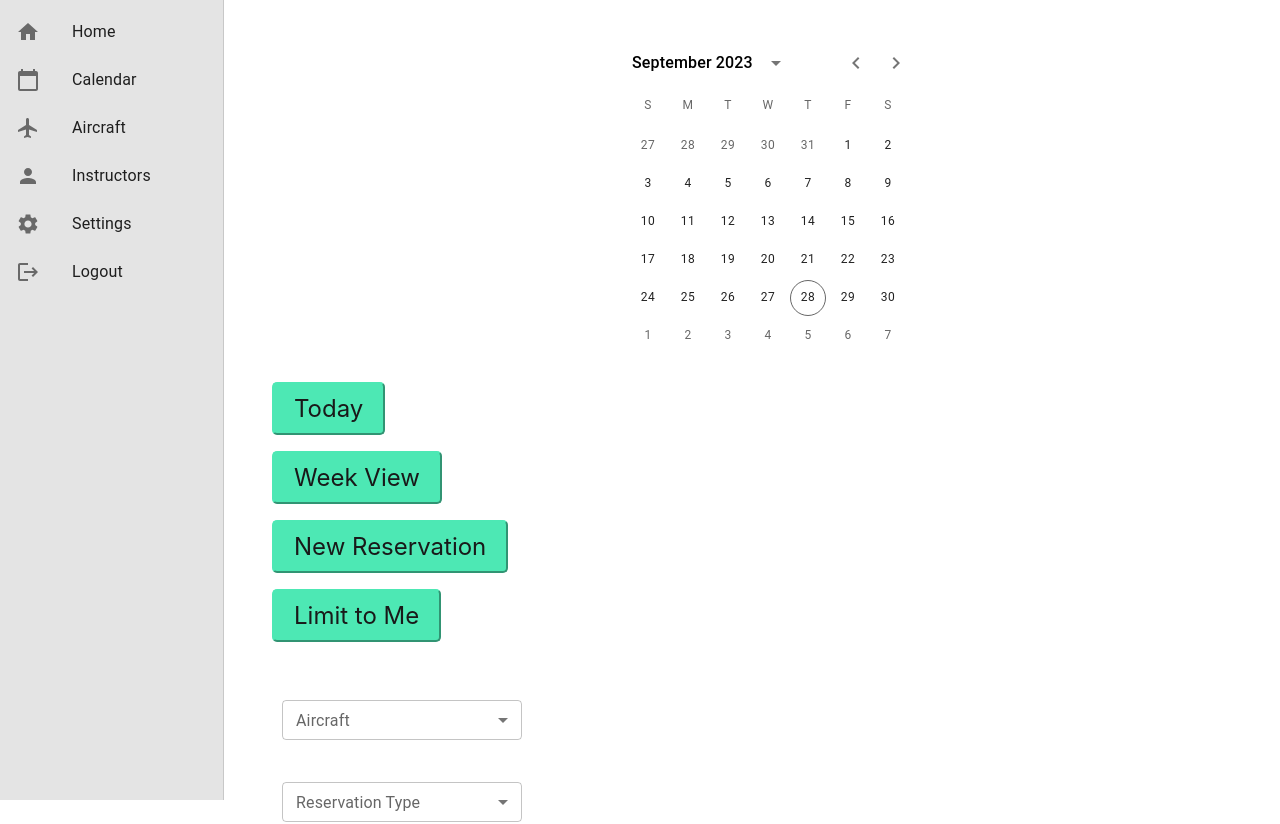
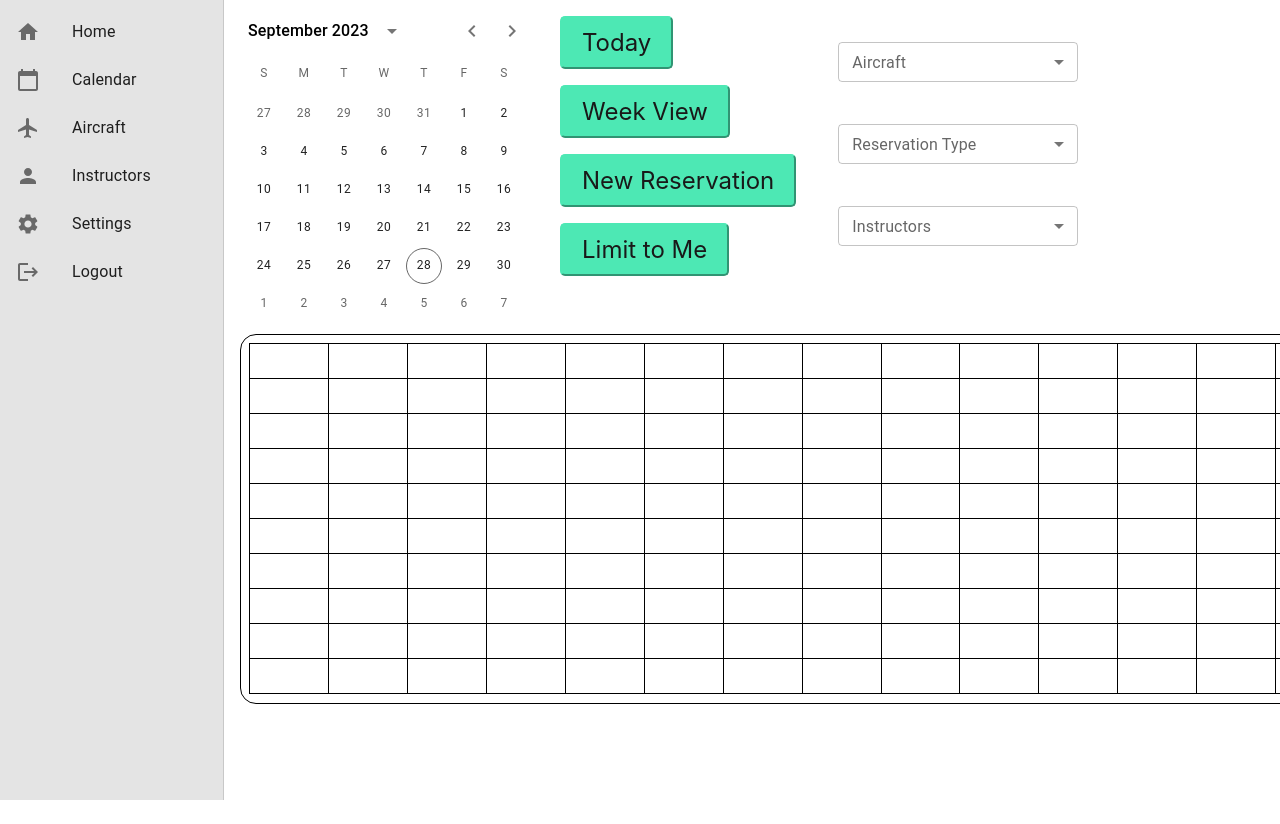
Before and after one commit to jaspersuiter/SkyChart-Frontend, a React (Create React App) app: page /calendar in a window 1280 px wide. Shown: the top 824 px of the page. After the commit the page ends 800 px from the top, so only its background shows below. Built offline with nearby package versions, Linux system fonts and the light colour scheme.

Commit message:
Figured out CSS issues

```diff
--- a/src/Calendar/Calendar.css
+++ b/src/Calendar/Calendar.css
@@ -1,4 +1,4 @@
-.top-content {
+.calendar-top-content {
     display: inline-flex;
     margin-left: 14em;
 }
--- a/src/Calendar/Calendar.tsx
+++ b/src/Calendar/Calendar.tsx
@@ -24,7 +24,7 @@ function Calendar() {
   return (
     <div className="calendar-page">
         <StaticSidebar />
-        <div className="top-content">
+        <div className="calendar-top-content">
             <div className="calendar">
                 <LocalizationProvider dateAdapter={AdapterDayjs}>
                     <DateCalendar showDaysOutsideCurrentMonth fixedWeekNumber={6} sx={{fontSize: 20}} />
--- a/src/Settings/Settings.css
+++ b/src/Settings/Settings.css
@@ -1,12 +1,11 @@
-.content {
+.settings-content {
     display: inline-flex;
 }
 
-.top-content {
+.settings-top-content {
     display: block;
     margin-top: 2em;
     margin-left: 16em;
-
 }
 
 .confirm-button {
--- a/src/Settings/Settings.tsx
+++ b/src/Settings/Settings.tsx
@@ -12,8 +12,8 @@ function Settings() {
     return (
         <div className="settings-page">
             <StaticSidebar />
-            <div className="content">
-                <div className="top-content">
+            <div className="settings-content">
+                <div className="settings-top-content">
                     <FormControl sx={{ minWidth: 240 }} size="small">
                         <InputLabel id="demo-select-small-label">Preferred Instructor</InputLabel>
                         <Select
```
